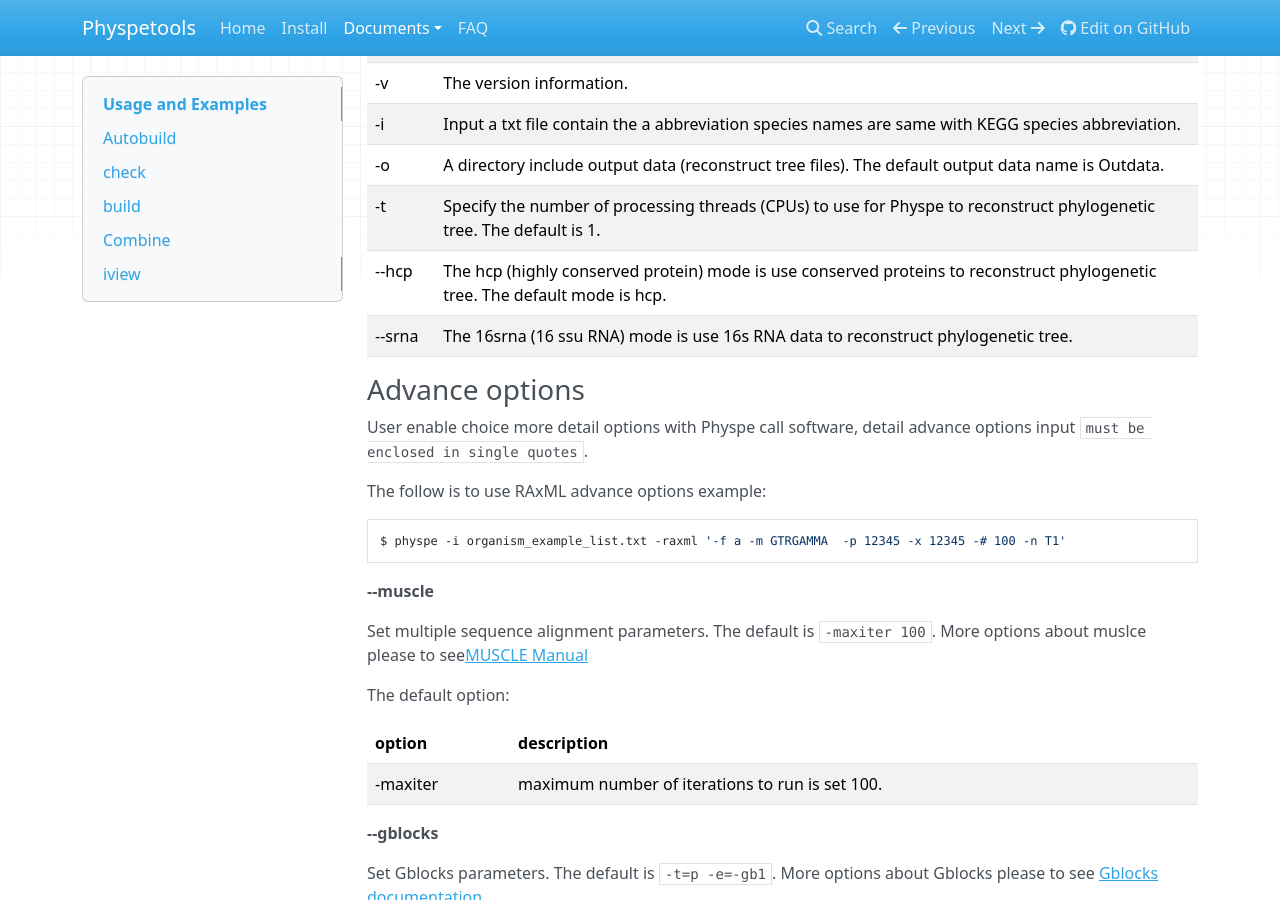
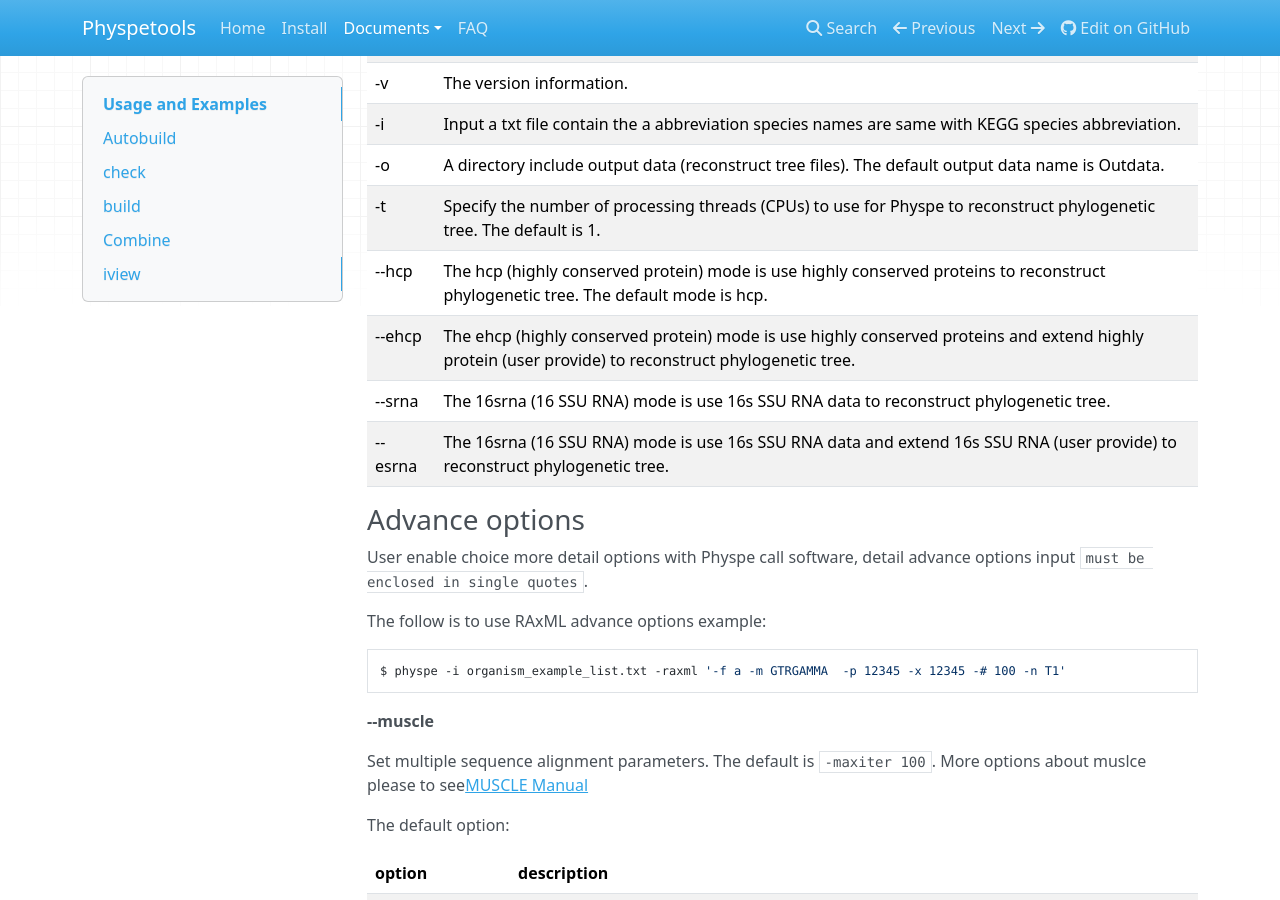
Before and after one commit to yangfangs/physpetools, an MkDocs documentation site: the page built from docs/docs/usage.md, in a window 1280 px wide and 900 px high, scrolled down 381 px. Built offline with MkDocs 1.6.1, drawn with Linux system fonts in a browser that asks for light colours; nearby versions of some CDN libraries; old or Windows-style settings are respelled for this version of MkDocs.

Commit message:
update docs

```diff
--- a/docs/docs/usage.md
+++ b/docs/docs/usage.md
@@ -15,16 +15,17 @@ $ physpe -i organism_example_list.txt [options]*
 
 ### Auto options
 
-| option |  Description                                                                                                                  |
-|:------- |:------------------------------------------------------------------------------------------------------------------------------|
-|  -h     |  Print help message and exits.                                                                                                |
-|  -v     |  The version information.                                                                                                     |
-|  -i     |  Input a txt file contain the a abbreviation species names are same with KEGG species abbreviation.                           |
-|  -o     |  A directory include output data (reconstruct tree files). The default output data name is Outdata.                           |
-|  -t     |  Specify the number of processing threads (CPUs) to use for Physpe to reconstruct phylogenetic tree. The default is 1.        |
-|  --hcp  |  The hcp (highly conserved protein) mode is use conserved proteins to reconstruct phylogenetic tree. The default mode is hcp. |
-|  --srna |  The 16srna (16 ssu RNA) mode is use 16s RNA data to reconstruct phylogenetic tree.                                           |
-
+| option |  Description                                                                                                                          |
+|:------- |:-------------------------------------------------------------------------------------------------------------------------------------|
+|  -h     |  Print help message and exits.                                                                                                       |
+|  -v     |  The version information.                                                                                                            |
+|  -i     |  Input a txt file contain the a abbreviation species names are same with KEGG species abbreviation.                                  |
+|  -o     |  A directory include output data (reconstruct tree files). The default output data name is Outdata.                                  |
+|  -t     |  Specify the number of processing threads (CPUs) to use for Physpe to reconstruct phylogenetic tree. The default is 1.               |
+|  --hcp  |  The hcp (highly conserved protein) mode is use highly conserved proteins to reconstruct phylogenetic tree. The default mode is hcp. |
+|  --ehcp |  The ehcp (highly conserved protein) mode is use highly conserved proteins and extend highly protein (user provide) to reconstruct phylogenetic tree. |
+|  --srna |  The 16srna (16 SSU RNA) mode is use 16s SSU RNA data to reconstruct phylogenetic tree.                                              |
+|  --esrna|  The 16srna (16 SSU RNA) mode is use 16s SSU RNA data and extend 16s SSU RNA (user provide) to reconstruct phylogenetic tree.        |
 
 ### Advance options
 
```
Also changed, not shown: README.rst.
